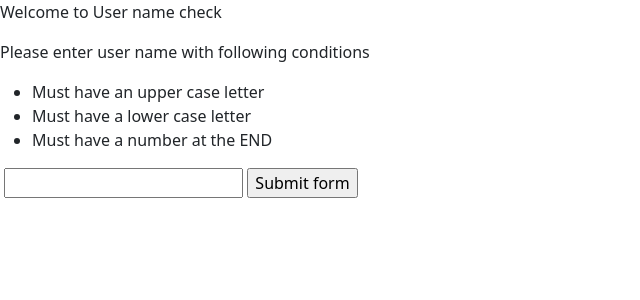
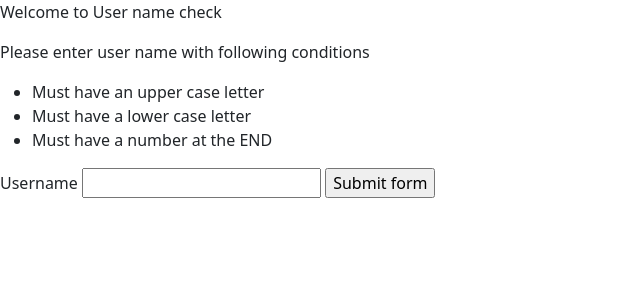
Before and after one commit to Vijay-Vaddi/flask-practice, a Flask app: template Templates/valid_username/valid_username_index.html in a window 1280 px wide. Shown: the part 56-356 px from the top of the page, without its empty margins (0-640 px from the left). Run offline with Flask 3, Linux system fonts and the light colour scheme; the template is opened without the code that fills it, so the values that code supplies are empty.

Commit message:
line structuring

```diff
--- a/Templates/valid_username/valid_username_index.html
+++ b/Templates/valid_username/valid_username_index.html
@@ -11,7 +11,7 @@
         <li>Must have a number at the END</li>
     </ul>
     <form action="{{url_for('valid_username_result')}}">
-        <label for="name" ></label>
+        <label for="name" >Username</label>
         <input type="text" name="name">
         <input type="submit" value="Submit form">
 
```
